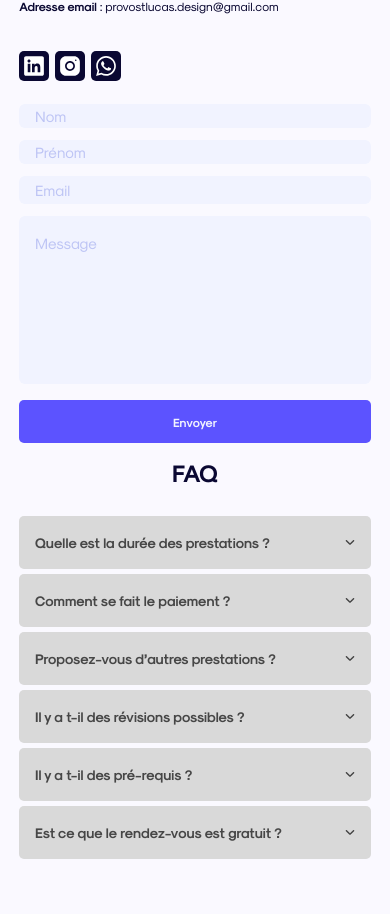
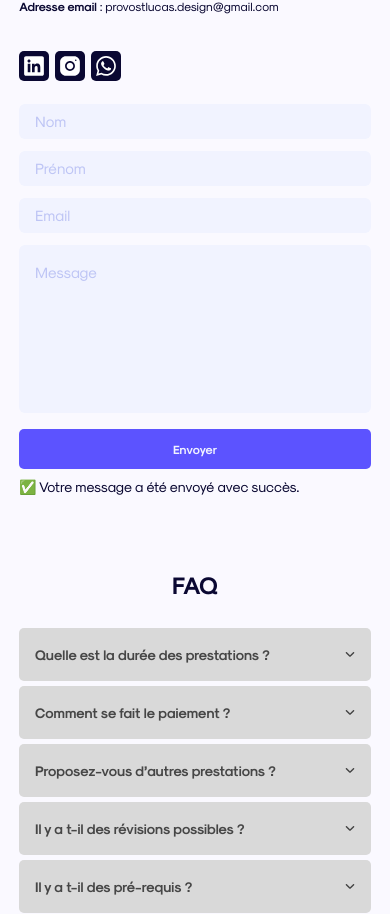
Before and after one commit to ryugotthis/next-lucas-portfolio, a Next.js app: page / in a window 390 px wide. Shown: the part 5057-5971 px from the top of the page. Built offline with nearby package versions, Linux system fonts and the light colour scheme.

Commit message:
edict mobile version email hight standard % -> px

```diff
--- a/src/app/page.tsx
+++ b/src/app/page.tsx
@@ -182,17 +182,20 @@ export default function Home() {
           <BookingButton />
         </div>
       </section>
+      {/* contact section & FAQ 사이에 메시지 공간 조정 위해 합침  */}
+      <section className="mt-[64px] flex flex-col gap-[69px] md:mt-[149px] lg:mt-[145px]">
         {/* contact section */}
-      <section id="contact" className="mt-[64px] lg:mt-[145px]">
+        <section id="contact">
           <InquiryCard />
         </section>
-      <section className="mt-[69px] flex flex-col items-center md:mt-[149px]">
+        {/* FAQ section */}
+        <section className="flex flex-col items-center">
           <h1 className="bold text-[24px] lg:text-[48px]">FAQ</h1>
           <div className="mt-[26px] w-full md:mt-[34px] lg:mt-[31px]">
             <FAQCard />
           </div>
         </section>
-      <div className="mt-[4%]">{/* <Footer /> */}</div>
+      </section>
     </div>
   );
 }
--- a/src/components/homepage/Email.tsx
+++ b/src/components/homepage/Email.tsx
@@ -47,7 +47,6 @@ export default function Email() {
       );
       if (data.success) form.reset(); // ✅ 여기서 안전하게 reset
     } catch (err) {
-      console.error(err);
       setMsg('❌ Erreur réseau, veuillez vérifier votre connexion.');
     } finally {
       setLoading(false);
@@ -56,11 +55,11 @@ export default function Email() {
   return (
     <form
       onSubmit={handleSubmit}
-      className="text-text-eamil mx-auto h-full w-full max-w-xl rounded-[5px] bg-transparent"
+      className="text-text-email mx-auto w-full max-w-xl rounded-[5px] bg-transparent"
     >
       {/* 1행: Nom / Prénom */}
-      <div className="flex h-[10%] flex-col gap-3 md:flex-row md:justify-between">
-        <div className="relative w-full">
+      <div className="flex flex-col gap-3 md:h-[10%] md:flex-row md:justify-between">
+        <div className="relative h-[35px] w-full md:h-full">
           <label htmlFor="lastName" className="sr-only">
             Nom
           </label>
@@ -71,7 +70,7 @@ export default function Email() {
             className="bg-bgCard h-full w-full rounded-md border-0 px-4 text-[15px] placeholder-[#BEC5F5] ring-0 outline-none focus:ring-2 focus:ring-[#6c63ff]/40 focus:outline-none"
           />
         </div>
-        <div className="relative w-full">
+        <div className="relative h-[35px] w-full md:h-full">
           <label htmlFor="firstName" className="sr-only">
             Prénom
           </label>
@@ -85,7 +84,7 @@ export default function Email() {
       </div>
 
       {/* 2행: Email */}
-      <div className="mt-11 h-[10%] md:mt-3">
+      <div className="mt-3 h-[35px] md:mt-3 md:h-[10%]">
         <label htmlFor="email" className="sr-only">
           Email
         </label>
@@ -99,7 +98,7 @@ export default function Email() {
       </div>
 
       {/* 3행: Message (큰 영역) */}
-      <div className="mt-3 h-[60%]">
+      <div className="mt-3 h-[168px] md:h-[60%]">
         <label htmlFor="message" className="sr-only">
           Message
         </label>
@@ -115,11 +114,12 @@ export default function Email() {
       <button
         type="submit"
         disabled={loading}
-        className="bg-primary text-bgCard bold mt-4 h-[15%] w-full rounded-[5px] text-[12px] transition hover:bg-[#4e46ff] active:translate-y-[1px] md:h-[10%] lg:text-[16px]"
+        className="bg-primary text-bgCard bold mt-4 h-[40px] w-full rounded-[5px] text-[12px] transition hover:bg-[#4e46ff] active:translate-y-[1px] md:h-[10%] lg:text-[16px]"
       >
         {loading ? 'Envoi...' : 'Envoyer'}
       </button>
-      {msg && <p className="mt-2 text-sm">{msg}</p>}
+      <div className="mt-2 text-sm">✅ Votre message a été envoyé avec succès.</div>
+      {msg && <div className="mt-2 bg-pink-200 text-sm">{msg}</div>}
     </form>
   );
 }
--- a/src/components/homepage/InquiryCard.tsx
+++ b/src/components/homepage/InquiryCard.tsx
@@ -3,8 +3,8 @@ import Email from './Email';
 
 export default function InquiryCard() {
   return (
-    <div className="grid grid-cols-1 gap-[23px] md:grid-cols-2 md:gap-0">
-      <div className="">
+    <div className="flex flex-col gap-[23px] md:grid md:grid-cols-2 md:gap-0">
+      <div>
         <div>
           <h1 className="bold text-center text-[20px] md:text-start md:text-[24px] lg:text-[48px]">
             Un projet ? Une question ?
@@ -47,9 +47,10 @@ export default function InquiryCard() {
           </div>
         </div>
       </div>
-      <div className="h-[281px] md:h-auto">
-        <Email />
-      </div>
+
+      {/* [281px] */}
+
+      <Email />
     </div>
   );
 }
```
Lines whose indentation alone changed are shown as unchanged.
